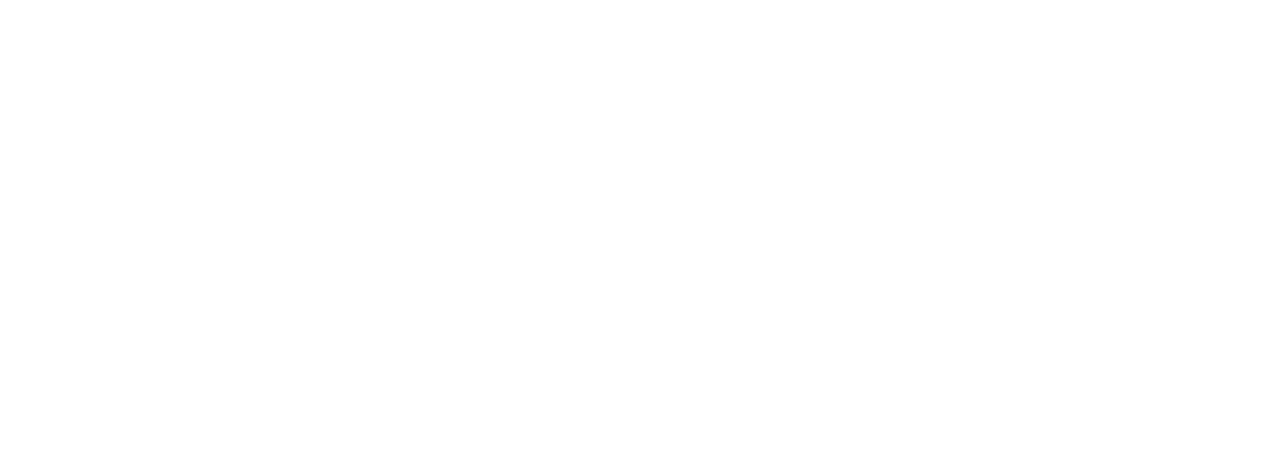
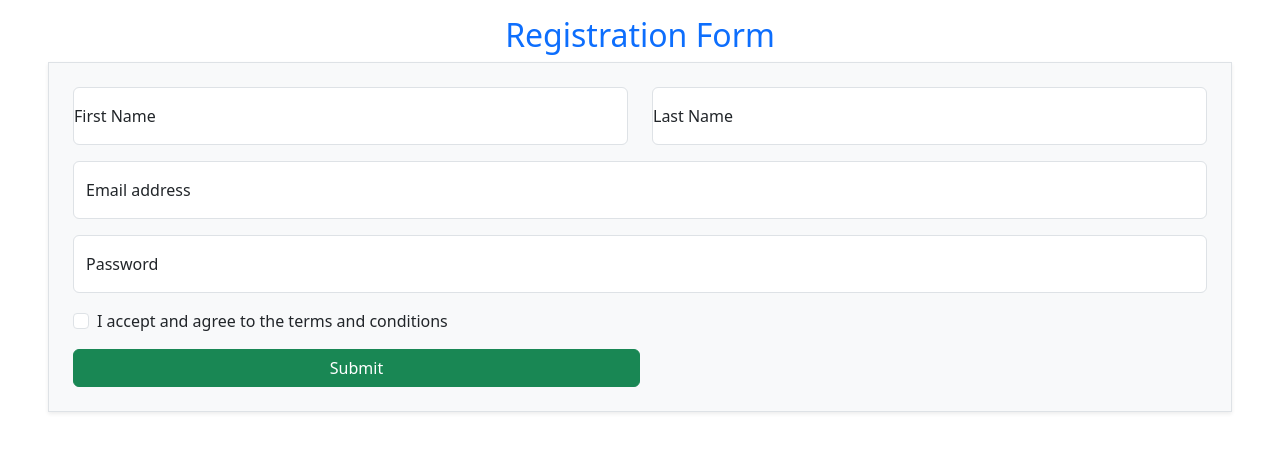
Before and after one commit to DhanushkaChandimal/bootstrap-basics, a plain HTML site: page index.html in a window 1280 px wide. Drawn offline with nearby package versions, Linux system fonts and the light colour scheme.

Commit message:
Finalyzed registration form

```diff
--- a/index.html
+++ b/index.html
@@ -8,7 +8,49 @@
 </head>
 <body>
 
+    <div class="continer mt-3 mx-5">
+        <h2 class="text-center text-primary">Registration Form</h2>
+
+        <form class="border p-4 shadow-sm bg-light needs-validation" novalidate>
+
+            <div class="row">
+                <div class="form-floating mb-3 col-6">
+                    <input type="text" class="form-control" id="firstName" placeholder="Enter your first name" required>
+                    <label for="floatingInput">First Name</label>
+                </div>
+                <div class="invalid-feedback">
+                    Please choose a username.
+                </div>
+                <div class="form-floating mb-3 col-6">
+                    <input type="text" class="form-control" id="lastName" placeholder="Enter your last name">
+                    <label for="floatingInput">Last Name</label>
+                </div>
+            </div>
+
+            <div class="form-floating mb-3">
+                <input type="email" class="form-control" id="email" placeholder="name@example.com" required>
+                <label for="floatingInput">Email address</label>
+            </div>
+            <div class="form-floating mb-3">
+                <input type="password" class="form-control" id="floatingPassword" placeholder="Password" required>
+                <label for="floatingPassword">Password</label>
+            </div>
+
+            <div class="form-check mb-3">
+                <input class="form-check-input" type="checkbox" value="" id="chkTerms" required>
+                <label class="form-check-label" for="chkTerms">
+                    I accept and agree to the terms and conditions
+                </label>
+            </div>
+
+            <div class="d-grid gap-2 col-6">
+                <button class="btn btn-success" type="submit">Submit</button>
+            </div>
+
+        </form>
+    </div>
 
     <script src="https://cdn.jsdelivr.net/npm/bootstrap@5.3.0/dist/js/bootstrap.bundle.min.js"></script>
+    <script src="scripts/main.js"></script>
 </body>
 </html>
--- /dev/null
+++ b/scripts/main.js
@@ -0,0 +1,20 @@
+// Example starter JavaScript for disabling form submissions if there are invalid fields
+(function () {
+  'use strict'
+
+  // Fetch all the forms we want to apply custom Bootstrap validation styles to
+  var forms = document.querySelectorAll('.needs-validation')
+
+  // Loop over them and prevent submission
+  Array.prototype.slice.call(forms)
+    .forEach(function (form) {
+      form.addEventListener('submit', function (event) {
+        if (!form.checkValidity()) {
+          event.preventDefault()
+          event.stopPropagation()
+        }
+
+        form.classList.add('was-validated')
+      }, false)
+    })
+})()
```
